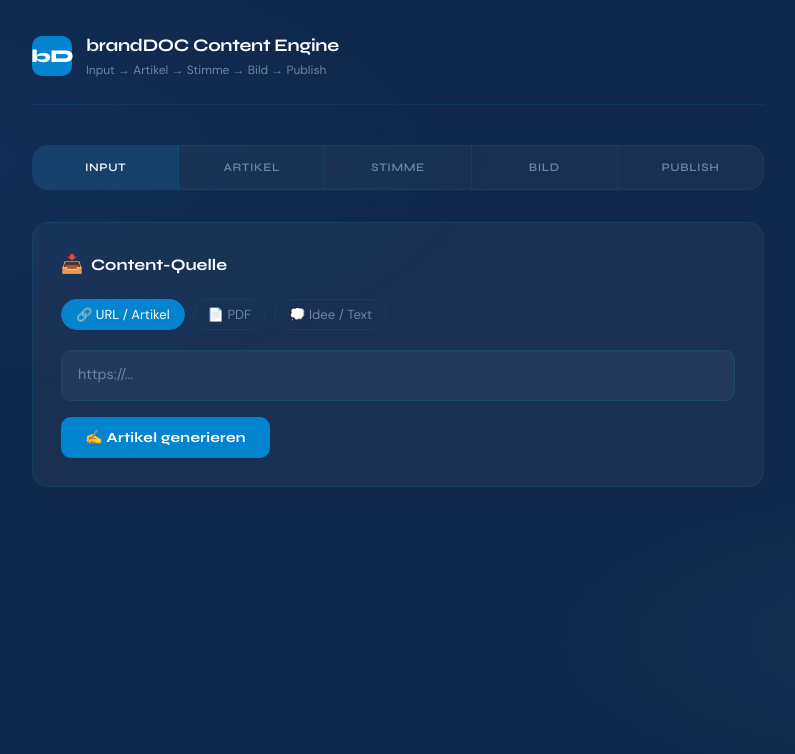
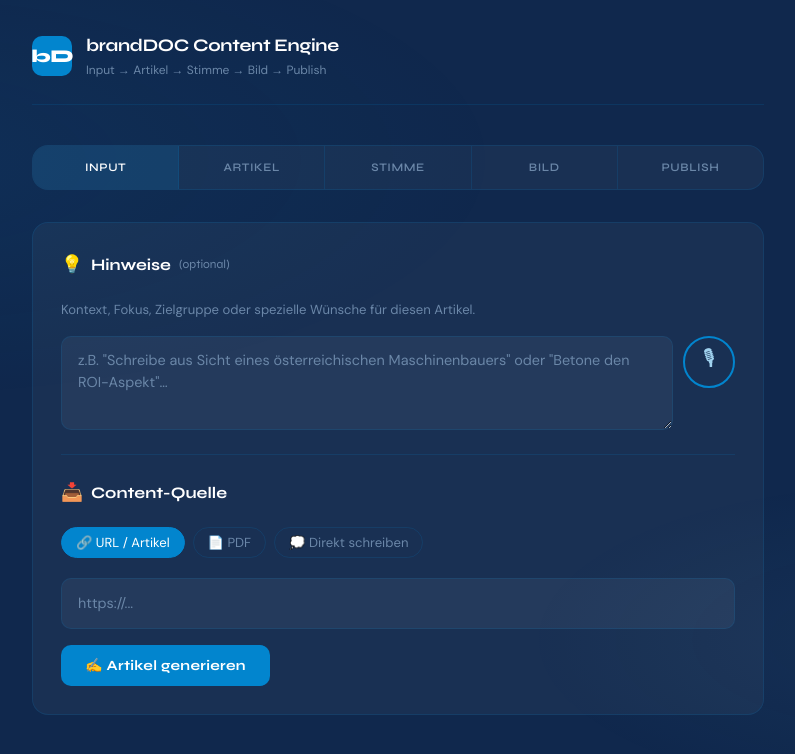
Before and after one commit to harrysooe-prog/branddoc-content-engine, a Next.js app: page / in a window 1280 px wide. Shown: the top 754 px of the page, without its empty margins (242-1037 px from the left). Built offline with nearby package versions, Linux system fonts and the light colour scheme.

Commit message:
Update index.js

```diff
--- a/pages/index.js
+++ b/pages/index.js
@@ -9,6 +9,7 @@
   const [urlInput, setUrlInput] = useState('')
   const [textInput, setTextInput] = useState('')
   const [pdfFile, setPdfFile] = useState(null)
+  const [hinweise, setHinweise] = useState('')
   const [loading, setLoading] = useState(false)
   const [loadingMsg, setLoadingMsg] = useState('')
   const [error, setError] = useState('')
@@ -23,32 +24,29 @@
   const [sourceTitle, setSourceTitle] = useState('')
   const [iteration, setIteration] = useState(0)
 
-  // Perspectives & links
   const [perspectives, setPerspectives] = useState(['', '', ''])
   const [selectedPerspective, setSelectedPerspective] = useState(null)
   const [editedPerspective, setEditedPerspective] = useState('')
   const [internalLinks, setInternalLinks] = useState([])
   const [selectedLinks, setSelectedLinks] = useState([])
 
-  // Feedback
   const [feedbackText, setFeedbackText] = useState('')
 
-  // TTS
   const [isSpeaking, setIsSpeaking] = useState(false)
   const [speechSupported, setSpeechSupported] = useState(false)
   const utteranceRef = useRef(null)
 
-  // Voice
-  const [isRecording, setIsRecording] = useState(false)
+  // Voice states — one per field
+  const [isRecordingHinweise, setIsRecordingHinweise] = useState(false)
+  const [isRecordingText, setIsRecordingText] = useState(false)
+  const [isRecordingFeedback, setIsRecordingFeedback] = useState(false)
   const [voiceSupported, setVoiceSupported] = useState(false)
   const recognitionRef = useRef(null)
 
-  // Images
   const [images, setImages] = useState([])
   const [selectedImage, setSelectedImage] = useState(null)
   const [imagesLoading, setImagesLoading] = useState(false)
 
-  // Publish
   const [published, setPublished] = useState(false)
   const [publishedUrl, setPublishedUrl] = useState('')
 
@@ -80,8 +78,10 @@
     setIsSpeaking(false)
   }, [])
 
-  const startRecording = useCallback(() => {
+  const startVoice = useCallback((setter, setRecording) => {
     if (!voiceSupported) return
+    // Stop any existing recognition
+    recognitionRef.current?.stop()
     const SpeechRecognition = window.SpeechRecognition || window.webkitSpeechRecognition
     const recognition = new SpeechRecognition()
     recognition.lang = 'de-DE'
@@ -89,18 +89,26 @@
     recognition.interimResults = true
     recognition.onresult = (e) => {
       const transcript = Array.from(e.results).map(r => r[0].transcript).join('')
-      setFeedbackText(transcript)
+      setter(transcript)
     }
-    recognition.onend = () => setIsRecording(false)
-    recognition.onerror = () => setIsRecording(false)
+    recognition.onend = () => {
+      setIsRecordingHinweise(false)
+      setIsRecordingText(false)
+      setIsRecordingFeedback(false)
+    }
+    recognition.onerror = () => {
+      setIsRecordingHinweise(false)
+      setIsRecordingText(false)
+      setIsRecordingFeedback(false)
+    }
     recognitionRef.current = recognition
     recognition.start()
-    setIsRecording(true)
+    setRecording(true)
   }, [voiceSupported])
 
-  const stopRecording = useCallback(() => {
+  const stopVoice = useCallback((setRecording) => {
     recognitionRef.current?.stop()
-    setIsRecording(false)
+    setRecording(false)
   }, [])
 
   const handleGenerate = async () => {
@@ -108,6 +116,8 @@
     setLoading(true)
     let content = ''
     let title = ''
+    let resolvedInputType = inputType
+
     try {
       if (inputType === 'url') {
         if (!urlInput.trim()) throw new Error('Bitte eine URL eingeben')
@@ -127,14 +137,15 @@
         content = await extractPdfClientSide(pdfFile)
         title = pdfFile.name
       } else {
-        if (!textInput.trim()) throw new Error('Bitte Text oder Idee eingeben')
+        if (!textInput.trim()) throw new Error('Bitte Text, Idee oder Thema eingeben')
         content = textInput.trim()
         title = ''
+        resolvedInputType = 'direkt'
       }
       setSourceContent(content)
       setSourceTitle(title)
       setLoadingMsg('Artikel wird geschrieben…')
-      await generateArticle(content, title, null, null)
+      await generateArticle(content, title, null, null, resolvedInputType)
     } catch (err) {
       setError(err.message)
     } finally {
@@ -143,16 +154,17 @@
     }
   }
 
-  const generateArticle = async (srcContent, srcTitle, feedback, prevArticle) => {
+  const generateArticle = async (srcContent, srcTitle, feedback, prevArticle, resolvedType) => {
     const r = await fetch('/api/generate', {
       method: 'POST',
       headers: { 'Content-Type': 'application/json' },
       body: JSON.stringify({
         sourceContent: srcContent || sourceContent,
         sourceTitle: srcTitle || sourceTitle,
-        inputType,
+        inputType: resolvedType || inputType,
         feedback,
-        previousArticle: prevArticle
+        previousArticle: prevArticle,
+        hinweise: hinweise.trim() || undefined
       })
     })
     const d = await r.json()
@@ -172,7 +184,6 @@
     setCurrentStep(1)
   }
 
-  // Apply perspective + links into article
   const handleApplyVoice = async () => {
     if (!editedPerspective.trim() && selectedLinks.length === 0) {
       setCurrentStep(3)
@@ -189,9 +200,7 @@
           sourceContent: sourceContent,
           sourceTitle: sourceTitle,
           inputType,
-          feedback: `Baue folgendes Zitat von Harald an passender Stelle in den Artikel ein (als direktes Zitat oder als Übergang): "${editedPerspective}"
-${selectedLinks.length > 0 ? `\nFüge außerdem diese internen Verlinkungen an passenden Stellen als Markdown-Links ein:\n${selectedLinks.map(l => `- [${l.anchor}](${l.url})`).join('\n')}` : ''}
-Behalte sonst alles andere gleich.`,
+          feedback: `Baue folgendes Zitat von Harald an passender Stelle in den Artikel ein: "${editedPerspective}"${selectedLinks.length > 0 ? `\n\nFüge diese internen Verlinkungen als Markdown-Links ein:\n${selectedLinks.map(l => `- [${l.anchor}](${l.url})`).join('\n')}` : ''}\n\nBehalte sonst alles gleich.`,
           previousArticle: article
         })
       })
@@ -214,7 +223,7 @@
     setLoading(true)
     setLoadingMsg('Artikel wird überarbeitet…')
     try {
-      await generateArticle(null, null, feedbackText, article)
+      await generateArticle(null, null, feedbackText, article, inputType)
       setFeedbackText('')
       setCurrentStep(1)
     } catch (err) {
@@ -246,10 +255,7 @@
   }
 
   const handlePublish = async () => {
-    if (!selectedImage) {
-      setError('Bitte zuerst ein Titelbild auswählen.')
-      return
-    }
+    if (!selectedImage) { setError('Bitte zuerst ein Titelbild auswählen.'); return }
     setError('')
     setLoading(true)
     setLoadingMsg('Wird auf Wix veröffentlicht…')
@@ -257,22 +263,11 @@
       const r = await fetch('/api/publish-wix', {
         method: 'POST',
         headers: { 'Content-Type': 'application/json' },
-        body: JSON.stringify({
-          title: seoTitle,
-          article,
-          seoTitle,
-          seoDescription,
-          seoSlug,
-          focusKeyword,
-          imageUrl: selectedImage?.url || null,
-          imageAlt: selectedImage?.alt || null
-        })
+        body: JSON.stringify({ title: seoTitle, article, seoTitle, seoDescription, seoSlug, focusKeyword, imageUrl: selectedImage?.url || null, imageAlt: selectedImage?.alt || null })
       })
       const rawText = await r.text()
       let d = {}
-      try { d = JSON.parse(rawText) } catch (_) {
-        throw new Error('Wix API: Ungültige Antwort — ' + rawText.slice(0, 200))
-      }
+      try { d = JSON.parse(rawText) } catch (_) { throw new Error('Wix API: Ungültige Antwort — ' + rawText.slice(0, 200)) }
       if (!r.ok) throw new Error(d.error + (d.detail ? ': ' + d.detail : ''))
       setPublished(true)
       setPublishedUrl(d.postUrl || '')
@@ -286,25 +281,11 @@
   }
 
   const handleReset = () => {
-    setCurrentStep(0)
-    setArticle('')
-    setFeedbackText('')
-    setImages([])
-    setSelectedImage(null)
-    setPublished(false)
-    setPublishedUrl('')
-    setIteration(0)
-    setError('')
-    setUrlInput('')
-    setTextInput('')
-    setPdfFile(null)
-    setFocusKeyword('')
-    setPerspectives(['', '', ''])
-    setSelectedPerspective(null)
-    setEditedPerspective('')
-    setInternalLinks([])
-    setSelectedLinks([])
-    stopSpeaking()
+    setCurrentStep(0); setArticle(''); setFeedbackText(''); setImages([]); setSelectedImage(null)
+    setPublished(false); setPublishedUrl(''); setIteration(0); setError('')
+    setUrlInput(''); setTextInput(''); setPdfFile(null); setFocusKeyword('')
+    setPerspectives(['', '', '']); setSelectedPerspective(null); setEditedPerspective('')
+    setInternalLinks([]); setSelectedLinks([]); setHinweise(''); stopSpeaking()
   }
 
   const extractPdfClientSide = (file) => new Promise((resolve, reject) => {
@@ -346,12 +327,21 @@
   }
 
   const toggleLink = (link) => {
-    setSelectedLinks(prev =>
-      prev.find(l => l.url === link.url)
-        ? prev.filter(l => l.url !== link.url)
-        : [...prev, link]
-    )
+    setSelectedLinks(prev => prev.find(l => l.url === link.url) ? prev.filter(l => l.url !== link.url) : [...prev, link])
   }
+
+  const VoiceBtn = ({ isRecording, onStart, onStop, small }) => (
+    voiceSupported ? (
+      <button
+        className={`voice-btn ${isRecording ? 'recording' : ''}`}
+        onClick={isRecording ? onStop : onStart}
+        title={isRecording ? 'Aufnahme stoppen' : 'Spracheingabe'}
+        style={small ? { width: '38px', height: '38px', fontSize: '1rem' } : {}}
+      >
+        {isRecording ? '⏹' : '🎙'}
+      </button>
+    ) : null
+  )
 
   return (
     <>
@@ -382,20 +372,72 @@
         {/* STEP 0: INPUT */}
         {currentStep === 0 && !loading && (
           <div className="card">
+
+            {/* Hinweise — optional, immer sichtbar */}
+            <div className="card-title"><span className="icon">💡</span> Hinweise <span style={{ fontSize: '0.75rem', fontWeight: '400', color: 'var(--text-muted)' }}>(optional)</span></div>
+            <div style={{ fontSize: '0.82rem', color: 'var(--text-muted)', marginBottom: '0.6rem' }}>
+              Kontext, Fokus, Zielgruppe oder spezielle Wünsche für diesen Artikel.
+            </div>
+            <div className="feedback-row" style={{ marginBottom: '1.5rem' }}>
+              <textarea
+                placeholder="z.B. &quot;Schreibe aus Sicht eines österreichischen Maschinenbauers&quot; oder &quot;Betone den ROI-Aspekt&quot;…"
+                value={hinweise}
+                onChange={e => setHinweise(e.target.value)}
+                rows={3}
+              />
+              <VoiceBtn
+                isRecording={isRecordingHinweise}
+                onStart={() => startVoice(setHinweise, setIsRecordingHinweise)}
+                onStop={() => stopVoice(setIsRecordingHinweise)}
+              />
+            </div>
+
+            <hr className="divider" style={{ margin: '0 0 1.5rem' }} />
+
+            {/* Quelleingabe */}
             <div className="card-title"><span className="icon">📥</span> Content-Quelle</div>
             <div className="input-tabs">
-              {[{ id: 'url', label: '🔗 URL / Artikel' }, { id: 'pdf', label: '📄 PDF' }, { id: 'text', label: '💭 Idee / Text' }].map(t => (
+              {[
+                { id: 'url', label: '🔗 URL / Artikel' },
+                { id: 'pdf', label: '📄 PDF' },
+                { id: 'text', label: '💭 Direkt schreiben' }
+              ].map(t => (
                 <button key={t.id} className={`input-tab ${inputType === t.id ? 'active' : ''}`} onClick={() => setInputType(t.id)}>{t.label}</button>
               ))}
             </div>
-            {inputType === 'url' && <input type="url" placeholder="https://..." value={urlInput} onChange={e => setUrlInput(e.target.value)} onKeyDown={e => e.key === 'Enter' && handleGenerate()} />}
+
+            {inputType === 'url' && (
+              <input type="url" placeholder="https://..." value={urlInput} onChange={e => setUrlInput(e.target.value)} onKeyDown={e => e.key === 'Enter' && handleGenerate()} />
+            )}
+
             {inputType === 'pdf' && (
               <div className={`upload-area ${pdfFile ? 'dragover' : ''}`} onDrop={handleFileDrop} onDragOver={e => e.preventDefault()} onClick={() => fileInputRef.current?.click()}>
                 <input ref={fileInputRef} type="file" accept=".pdf" onChange={e => setPdfFile(e.target.files[0])} />
                 {pdfFile ? <span style={{ color: 'var(--blue-light)' }}>✅ {pdfFile.name}</span> : <><div style={{ fontSize: '2rem', marginBottom: '0.5rem' }}>📄</div>PDF hier hinziehen oder klicken</>}
               </div>
             )}
-            {inputType === 'text' && <textarea placeholder="Idee, Notiz, eigener Text…" value={textInput} onChange={e => setTextInput(e.target.value)} rows={5} />}
+
+            {inputType === 'text' && (
+              <>
+                <div style={{ fontSize: '0.8rem', color: 'var(--text-muted)', marginBottom: '0.5rem' }}>
+                  Thema, Idee, eigener Text — oder direkt per Stimme einsprechen.
+                </div>
+                <div className="feedback-row">
+                  <textarea
+                    placeholder="z.B. &quot;Schreibe einen Artikel über Preispositionierung für Handwerksbetriebe&quot;…"
+                    value={textInput}
+                    onChange={e => setTextInput(e.target.value)}
+                    rows={5}
+                  />
+                  <VoiceBtn
+                    isRecording={isRecordingText}
+                    onStart={() => startVoice(setTextInput, setIsRecordingText)}
+                    onStop={() => stopVoice(setIsRecordingText)}
+                  />
+                </div>
+              </>
+            )}
+
             <div className="btn-row">
               <button className="btn btn-primary" onClick={handleGenerate} disabled={loading}>✍️ Artikel generieren</button>
             </div>
@@ -414,18 +456,18 @@
             {speechSupported && (
               <div className="tts-bar">
                 <button className="tts-btn" onClick={isSpeaking ? stopSpeaking : speakArticle}>{isSpeaking ? '⏹' : '▶'}</button>
-                <span className="tts-label">{isSpeaking ? 'Artikel wird vorgelesen… klick zum Stoppen' : 'Artikel anhören'}</span>
+                <span className="tts-label">{isSpeaking ? 'Wird vorgelesen… klick zum Stoppen' : 'Artikel anhören'}</span>
               </div>
             )}
             <hr className="divider" />
             <div className="card-title" style={{ marginBottom: '0.75rem' }}><span className="icon">💬</span> Feedback geben</div>
             <div className="feedback-row">
               <textarea placeholder="Was soll anders werden?" value={feedbackText} onChange={e => setFeedbackText(e.target.value)} rows={3} />
-              {voiceSupported && (
-                <button className={`voice-btn ${isRecording ? 'recording' : ''}`} onClick={isRecording ? stopRecording : startRecording}>
-                  {isRecording ? '⏹' : '🎙'}
-                </button>
-              )}
+              <VoiceBtn
+                isRecording={isRecordingFeedback}
+                onStart={() => startVoice(setFeedbackText, setIsRecordingFeedback)}
+                onStop={() => stopVoice(setIsRecordingFeedback)}
+              />
             </div>
             <div className="btn-row">
               <button className="btn btn-primary" onClick={handleFeedback} disabled={loading || !feedbackText.trim()}>🔄 Neue Version</button>
@@ -440,76 +482,41 @@
           <div className="card">
             <div className="card-title"><span className="icon">🎙</span> Deine Stimme</div>
             <div style={{ fontSize: '0.85rem', color: 'var(--text-muted)', marginBottom: '1.25rem' }}>
-              Wähle einen Perspektiv-Vorschlag, bearbeite ihn — und er wird in den Artikel eingebaut.
+              Wähle einen Perspektiv-Vorschlag, bearbeite ihn — er wird in den Artikel eingebaut.
             </div>
-
-            {/* 3 Perspective Options */}
             {perspectives.map((p, i) => (
-              <div
-                key={i}
-                onClick={() => { setSelectedPerspective(i); setEditedPerspective(p) }}
-                style={{
-                  background: selectedPerspective === i ? 'rgba(2, 133, 206, 0.12)' : 'rgba(255,255,255,0.04)',
-                  border: `1px solid ${selectedPerspective === i ? 'var(--blue)' : 'var(--border)'}`,
-                  borderRadius: '10px',
-                  padding: '1rem',
-                  marginBottom: '0.75rem',
-                  cursor: 'pointer',
-                  transition: 'all 0.15s'
-                }}
-              >
+              <div key={i} onClick={() => { setSelectedPerspective(i); setEditedPerspective(p) }}
+                style={{ background: selectedPerspective === i ? 'rgba(2,133,206,0.12)' : 'rgba(255,255,255,0.04)', border: `1px solid ${selectedPerspective === i ? 'var(--blue)' : 'var(--border)'}`, borderRadius: '10px', padding: '1rem', marginBottom: '0.75rem', cursor: 'pointer', transition: 'all 0.15s' }}>
                 <div style={{ fontSize: '0.7rem', fontWeight: '700', textTransform: 'uppercase', color: 'var(--blue-light)', marginBottom: '0.4rem', letterSpacing: '0.06em' }}>
                   {i === 0 ? '💬 Persönlich & direkt' : i === 1 ? '⚡ Provokant & fordernd' : '🏭 Praxis & KMU'}
                 </div>
                 <div style={{ fontSize: '0.88rem', lineHeight: '1.6', color: 'rgba(255,255,255,0.85)' }}>{p || '—'}</div>
               </div>
             ))}
-
-            {/* Edit selected */}
             {selectedPerspective !== null && (
               <div style={{ marginTop: '1rem' }}>
                 <div style={{ fontSize: '0.72rem', fontWeight: '700', textTransform: 'uppercase', color: 'var(--text-muted)', marginBottom: '0.4rem' }}>✏️ Bearbeiten</div>
-                <textarea
-                  value={editedPerspective}
-                  onChange={e => setEditedPerspective(e.target.value)}
-                  rows={4}
-                  style={{ resize: 'vertical' }}
-                />
+                <textarea value={editedPerspective} onChange={e => setEditedPerspective(e.target.value)} rows={4} style={{ resize: 'vertical' }} />
               </div>
             )}
-
-            {/* Internal Links */}
             {internalLinks.length > 0 && (
               <>
                 <hr className="divider" />
                 <div className="card-title" style={{ marginBottom: '0.75rem' }}><span className="icon">🔗</span> Interne Verlinkungen</div>
-                <div style={{ fontSize: '0.82rem', color: 'var(--text-muted)', marginBottom: '0.75rem' }}>Wähle welche Artikel verlinkt werden sollen:</div>
                 {internalLinks.map((link, i) => (
-                  <div
-                    key={i}
-                    onClick={() => toggleLink(link)}
-                    style={{
-                      background: selectedLinks.find(l => l.url === link.url) ? 'rgba(2, 133, 206, 0.12)' : 'rgba(255,255,255,0.04)',
-                      border: `1px solid ${selectedLinks.find(l => l.url === link.url) ? 'var(--blue)' : 'var(--border)'}`,
-                      borderRadius: '8px',
-                      padding: '0.75rem 1rem',
-                      marginBottom: '0.5rem',
-                      cursor: 'pointer',
-                      transition: 'all 0.15s'
-                    }}
-                  >
+                  <div key={i} onClick={() => toggleLink(link)}
+                    style={{ background: selectedLinks.find(l => l.url === link.url) ? 'rgba(2,133,206,0.12)' : 'rgba(255,255,255,0.04)', border: `1px solid ${selectedLinks.find(l => l.url === link.url) ? 'var(--blue)' : 'var(--border)'}`, borderRadius: '8px', padding: '0.75rem 1rem', marginBottom: '0.5rem', cursor: 'pointer', transition: 'all 0.15s' }}>
                     <div style={{ fontSize: '0.82rem', color: 'var(--white)', marginBottom: '0.2rem' }}>📄 {link.title}</div>
                     <div style={{ fontSize: '0.75rem', color: 'var(--blue-light)' }}>Ankertext: „{link.anchor}"</div>
                   </div>
                 ))}
               </>
             )}
-
             <div className="btn-row" style={{ marginTop: '1.5rem' }}>
               <button className="btn btn-primary" onClick={handleApplyVoice} disabled={loading}>
                 {editedPerspective.trim() || selectedLinks.length > 0 ? '✅ Einbauen & weiter zu Bild' : '⏭ Überspringen → Bild'}
               </button>
-              <button className="btn btn-secondary" onClick={() => setCurrentStep(1)}>← Zurück zum Artikel</button>
+              <button className="btn btn-secondary" onClick={() => setCurrentStep(1)}>← Zurück</button>
             </div>
           </div>
         )}
@@ -530,50 +537,35 @@
                     </div>
                   ))}
                 </div>
-                {selectedImage && (
-                  <div className="image-credit">
-                    Foto: <a href={selectedImage.authorUrl} target="_blank" rel="noopener noreferrer" style={{ color: 'var(--blue-light)' }}>{selectedImage.author}</a> via Unsplash
-                  </div>
-                )}
+                {selectedImage && <div className="image-credit">Foto: <a href={selectedImage.authorUrl} target="_blank" rel="noopener noreferrer" style={{ color: 'var(--blue-light)' }}>{selectedImage.author}</a> via Unsplash</div>}
               </>
             )}
-
             <hr className="divider" />
-
             <div className="card-title" style={{ marginBottom: '1rem' }}><span className="icon">🔍</span> SEO bearbeiten</div>
-
             <div style={{ marginBottom: '1rem' }}>
               <div style={{ fontSize: '0.72rem', fontWeight: '700', textTransform: 'uppercase', letterSpacing: '0.06em', color: 'var(--text-muted)', marginBottom: '0.4rem' }}>SEO Titel</div>
               <input type="text" value={seoTitle} onChange={e => setSeoTitle(e.target.value)} placeholder="SEO Titel…" />
             </div>
-
             <div style={{ marginBottom: '1rem' }}>
               <div style={{ fontSize: '0.72rem', fontWeight: '700', textTransform: 'uppercase', letterSpacing: '0.06em', color: 'var(--text-muted)', marginBottom: '0.4rem' }}>Meta Description</div>
               <textarea value={seoDescription} onChange={e => setSeoDescription(e.target.value)} rows={3} placeholder="Meta Description…" />
             </div>
-
             <div style={{ marginBottom: '1rem' }}>
               <div style={{ fontSize: '0.72rem', fontWeight: '700', textTransform: 'uppercase', letterSpacing: '0.06em', color: 'var(--text-muted)', marginBottom: '0.4rem' }}>URL Slug</div>
               <input type="text" value={seoSlug} onChange={e => setSeoSlug(e.target.value.toLowerCase().replace(/\s+/g, '-'))} placeholder="url-slug" style={{ fontFamily: 'monospace' }} />
             </div>
-
             <div style={{ marginBottom: '1.5rem' }}>
               <div style={{ fontSize: '0.72rem', fontWeight: '700', textTransform: 'uppercase', letterSpacing: '0.06em', color: 'var(--text-muted)', marginBottom: '0.4rem' }}>🎯 Fokus-Keyword</div>
               <input type="text" value={focusKeyword} onChange={e => setFocusKeyword(e.target.value)} placeholder="z.B. Markenpositionierung KMU" />
             </div>
-
-            {/* Google Snippet Preview */}
             <div style={{ background: 'white', borderRadius: '8px', padding: '1rem 1.25rem', marginBottom: '1.5rem' }}>
               <div style={{ fontSize: '0.65rem', color: '#888', marginBottom: '0.4rem' }}>Google Vorschau</div>
               <div style={{ color: '#1a0dab', fontSize: '1rem', fontWeight: '600', marginBottom: '0.15rem', fontFamily: 'arial, sans-serif' }}>{seoTitle || 'SEO Titel…'}</div>
               <div style={{ color: '#006621', fontSize: '0.78rem', marginBottom: '0.2rem', fontFamily: 'arial, sans-serif' }}>branddoc.at › blog › {seoSlug || 'url-slug'}</div>
               <div style={{ color: '#545454', fontSize: '0.82rem', fontFamily: 'arial, sans-serif', lineHeight: '1.4' }}>{seoDescription || 'Meta Description…'}</div>
             </div>
-
             <div className="btn-row">
-              <button className="btn btn-publish" onClick={handlePublish} disabled={loading || !selectedImage}>
-                🚀 Jetzt auf Wix veröffentlichen
-              </button>
+              <button className="btn btn-publish" onClick={handlePublish} disabled={loading || !selectedImage}>🚀 Jetzt auf Wix veröffentlichen</button>
             </div>
             {!selectedImage && <div style={{ fontSize: '0.75rem', color: 'var(--text-muted)', textAlign: 'center', marginTop: '0.5rem' }}>Bitte zuerst ein Titelbild auswählen.</div>}
           </div>
@@ -586,9 +578,7 @@
               <div className="big-check">🎉</div>
               <h2>Artikel ist live!</h2>
               <p>Dein Blogartikel wurde erfolgreich auf branddoc.at veröffentlicht.</p>
-              {publishedUrl && (
-                <a href={publishedUrl} target="_blank" rel="noopener noreferrer" className="btn btn-secondary" style={{ display: 'inline-flex', marginBottom: '1rem' }}>🌐 Artikel ansehen</a>
-              )}
+              {publishedUrl && <a href={publishedUrl} target="_blank" rel="noopener noreferrer" className="btn btn-secondary" style={{ display: 'inline-flex', marginBottom: '1rem' }}>🌐 Artikel ansehen</a>}
               <br />
               <button className="btn btn-primary" onClick={handleReset} style={{ marginTop: '0.75rem' }}>✍️ Nächsten Artikel schreiben</button>
             </div>
```
